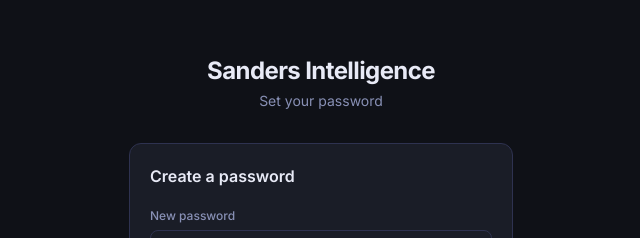
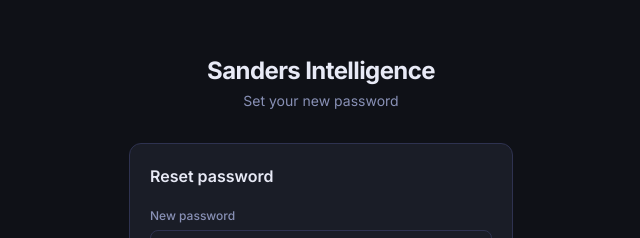
Before and after one commit to GreyNV/Sanders-Intelligence, a React (Vite) app in the folder app/: page /reset-password in a window 1280 px wide. Shown: the part 164-402 px from the top of the page, without its empty margins (319-959 px from the left). Built offline with nearby package versions, Linux system fonts and the light colour scheme; no server answers.

Commit message:
fix: post-login navigation race + invite flow password creation

```diff
--- a/app/src/App.tsx
+++ b/app/src/App.tsx
@@ -15,10 +15,22 @@ import UsersPage from '@/pages/admin/UsersPage'
 import UploadsPage from '@/pages/admin/UploadsPage'
 import LoadingSpinner from '@/components/ui/LoadingSpinner'
 
-/** Listens for PASSWORD_RECOVERY auth events and redirects to the reset page */
+/**
+ * Handles auth redirects for two flows:
+ *  1. Password recovery  — Supabase fires PASSWORD_RECOVERY auth event
+ *  2. New user invite    — Supabase processes the invite token via detectSessionInUrl
+ *                          and fires SIGNED_IN, but the URL hash still contains type=invite
+ *                          at mount time, so we read it before Supabase clears it.
+ */
 function AuthRedirectHandler() {
   const navigate = useNavigate()
   useEffect(() => {
+    // Invite link: check hash fragment on mount (e.g. #access_token=...&type=invite)
+    const hashParams = new URLSearchParams(window.location.hash.slice(1))
+    if (hashParams.get('type') === 'invite') {
+      navigate('/reset-password?mode=invite', { replace: true })
+    }
+
     const { data: { subscription } } = supabase.auth.onAuthStateChange((event) => {
       if (event === 'PASSWORD_RECOVERY') {
         navigate('/reset-password', { replace: true })
--- a/app/src/pages/ResetPassword.tsx
+++ b/app/src/pages/ResetPassword.tsx
@@ -4,11 +4,13 @@ import { useNavigate } from 'react-router-dom'
 import LoadingSpinner from '@/components/ui/LoadingSpinner'
 
 export default function ResetPassword() {
-  const navigate = useNavigate()
-  const [password, setPassword]   = useState('')
-  const [confirm, setConfirm]     = useState('')
-  const [error, setError]         = useState<string | null>(null)
-  const [loading, setLoading]     = useState(false)
+  const navigate  = useNavigate()
+  const isInvite  = new URLSearchParams(window.location.search).get('mode') === 'invite'
+
+  const [password, setPassword] = useState('')
+  const [confirm, setConfirm]   = useState('')
+  const [error, setError]       = useState<string | null>(null)
+  const [loading, setLoading]   = useState(false)
 
   async function handleSubmit(e: FormEvent) {
     e.preventDefault()
@@ -31,15 +33,21 @@ export default function ResetPassword() {
       <div className="w-full max-w-sm">
         <div className="mb-8 text-center">
           <div className="text-2xl font-bold text-text1 tracking-tight">Sanders Intelligence</div>
-          <div className="text-text2 text-sm mt-1">Set your password</div>
+          <div className="text-text2 text-sm mt-1">
+            {isInvite ? 'Welcome — create your password to get started' : 'Set your new password'}
+          </div>
         </div>
 
         <div className="card">
-          <h1 className="text-base font-semibold text-text1 mb-5">Create a password</h1>
+          <h1 className="text-base font-semibold text-text1 mb-5">
+            {isInvite ? 'Create your password' : 'Reset password'}
+          </h1>
 
           <form onSubmit={handleSubmit} className="space-y-4">
             <div>
-              <label className="block text-xs font-medium text-text2 mb-1.5">New password</label>
+              <label className="block text-xs font-medium text-text2 mb-1.5">
+                {isInvite ? 'Choose a password' : 'New password'}
+              </label>
               <input
                 type="password"
                 required
@@ -76,7 +84,9 @@ export default function ResetPassword() {
               disabled={loading}
               className="btn-primary w-full justify-center"
             >
-              {loading ? <LoadingSpinner size="sm" /> : 'Set password'}
+              {loading
+                ? <LoadingSpinner size="sm" />
+                : isInvite ? 'Create password & sign in' : 'Set password'}
             </button>
           </form>
         </div>
```
